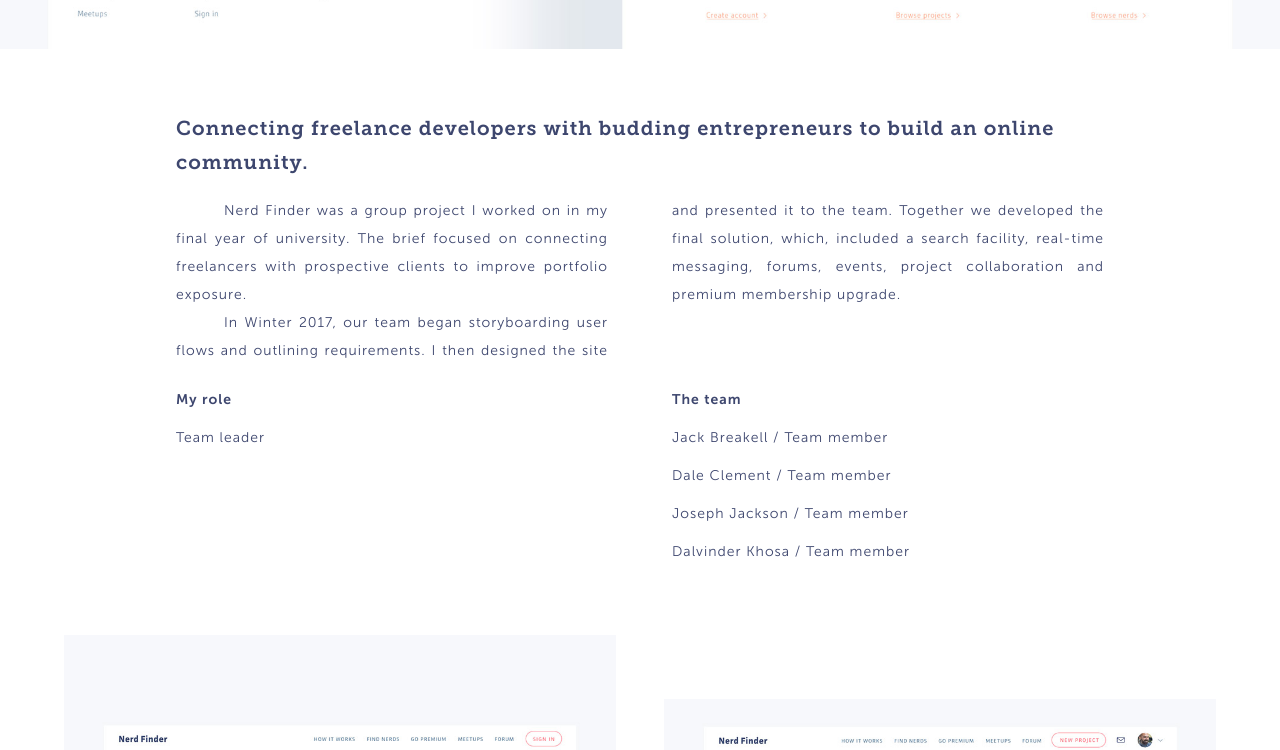
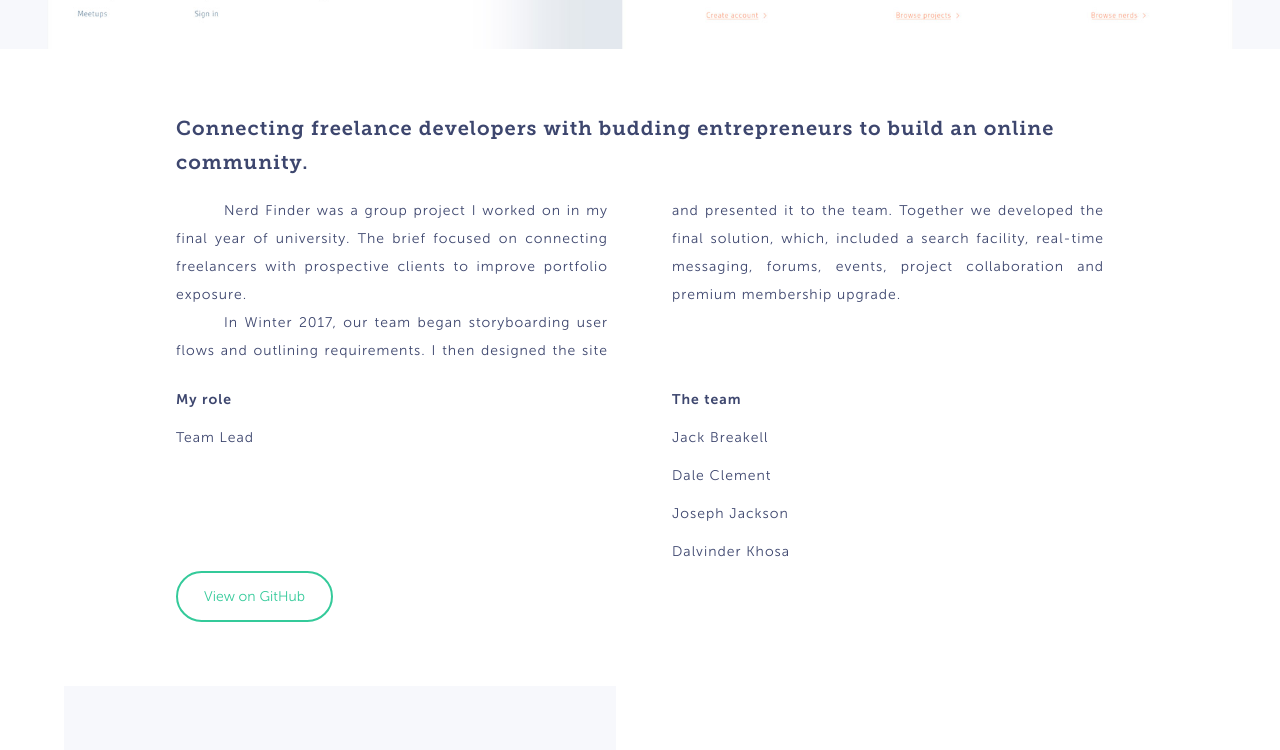
Before and after one commit to hronchetti/my-portfolio, a website: page nerd-finder.html in a window 1280 px wide. Shown: the part 741-1491 px from the top of the page. Drawn offline with nearby package versions, Linux system fonts and the light colour scheme.

Commit message:
View on Github added to Nerd finder

```diff
--- a/nerd-finder.html
+++ b/nerd-finder.html
@@ -43,15 +43,16 @@
                 </section>
                 <section class="project-information">
                     <p class="project-information__column"><span class="bold">My role</span><br>
-                        Team leader
+                        Team Lead
                     </p>
                     <p class="project-information__column"><span class="bold">The team</span><br>
-                        Jack Breakell / Team member<br>
-                        Dale Clement / Team member<br>
-                        Joseph Jackson / Team member<br>
-                        Dalvinder Khosa / Team member<br>
+                        Jack Breakell<br>
+                        Dale Clement<br>
+                        Joseph Jackson<br>
+                        Dalvinder Khosa<br>
                     </p>
                 </section>
+                <a class="button button--less-margin" href="https://github.com/EN0610/nerdFinder" target=“_blank”>View on GitHub</a>
             </article>
         </section>
         <section class="gallery wrapper">
--- a/sass/fonts.scss
+++ b/sass/fonts.scss
@@ -50,7 +50,7 @@ body{
 }
 h1, h5{
     font: 600 32px/48px 'Museo-Slab-700', serif;
-    letter-spacing: 1.5px;
+    letter-spacing: 1px;
 }
 h1{
     color: $dark-indigo;
@@ -93,6 +93,7 @@ h5{
     }
     h1, h5{
         font: 600 64px/92px 'Museo-Slab-700', serif;
+        letter-spacing: 1.5px;
     }
     h2{
         font: 500 32px/48px 'Museo-Slab-900', serif;
--- a/sass/style.scss
+++ b/sass/style.scss
@@ -41,8 +41,8 @@ a{
     user-select: none;
 }
 ::selection{
-    color: $white;
-    background: #3e54ff;
+    color: $dark-indigo;
+    background: #E6EAFF;
 }
 /*=================================
 REUSABLE
```
Also changed, not shown: css/fonts.css, css/projects.css, css/style.css, 3 other files.
